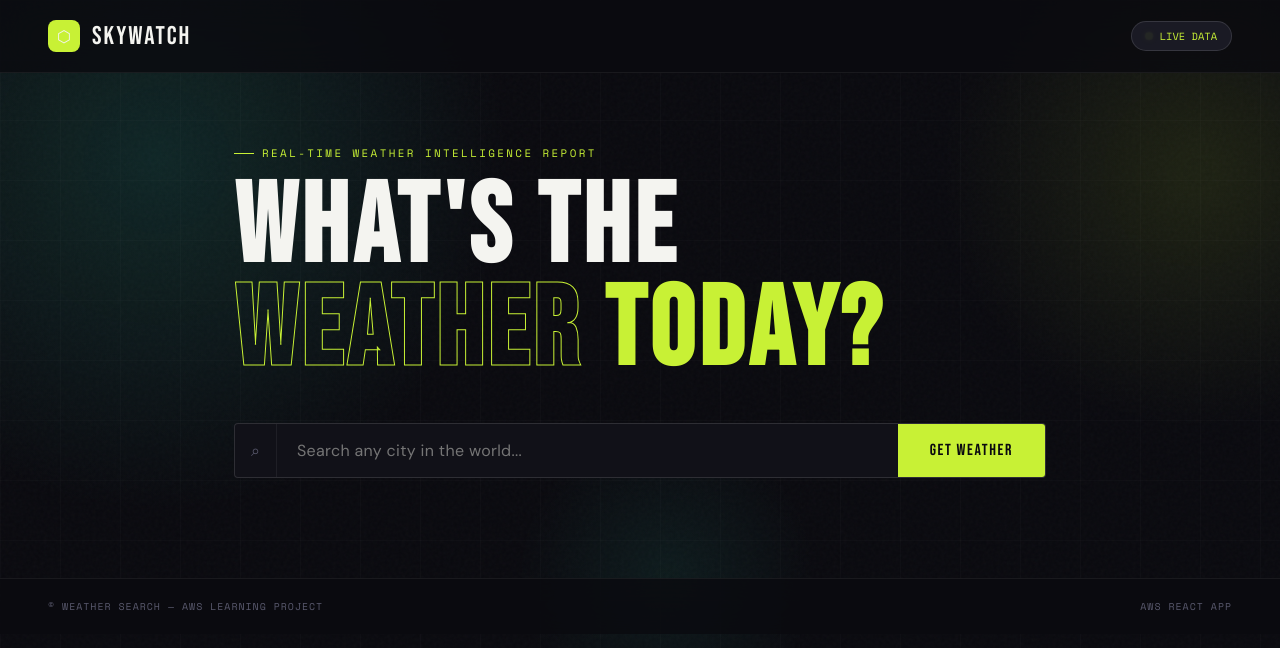
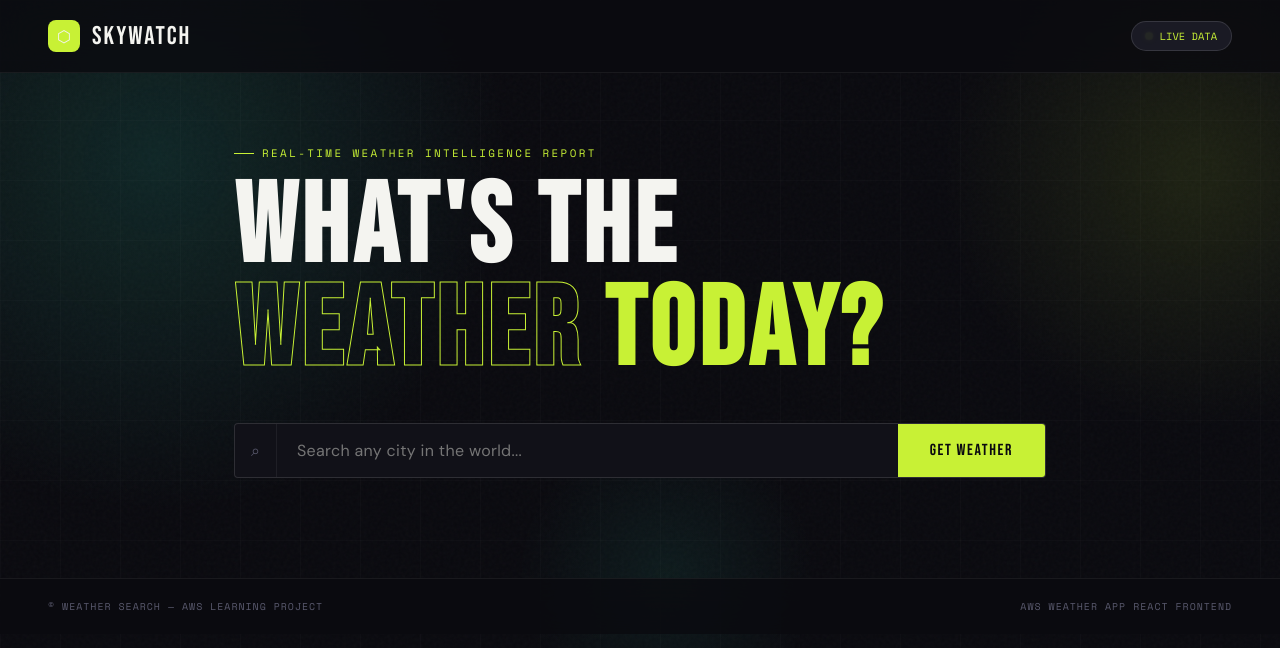
Before and after one commit to anilshetty20/Weather-dashboard-AWS-Project, a React (Vite) app in the folder weather-frontend/: page / in a window 1280 px wide. Shown: the top 648 px of the page. Built offline with nearby package versions, Linux system fonts and the light colour scheme; no server answers.

Commit message:
change in frontend ui

```diff
--- a/weather-frontend/src/App.jsx
+++ b/weather-frontend/src/App.jsx
@@ -90,7 +90,7 @@ export default function App() {
           fontFamily: 'var(--font-mono)', fontSize: '0.62rem',
           color: 'var(--muted)', letterSpacing: '0.1em',
         }}>
-          AWS REACT APP
+          AWS WEATHER APP REACT FRONTEND
         </span>
       </footer>
     </>
```
